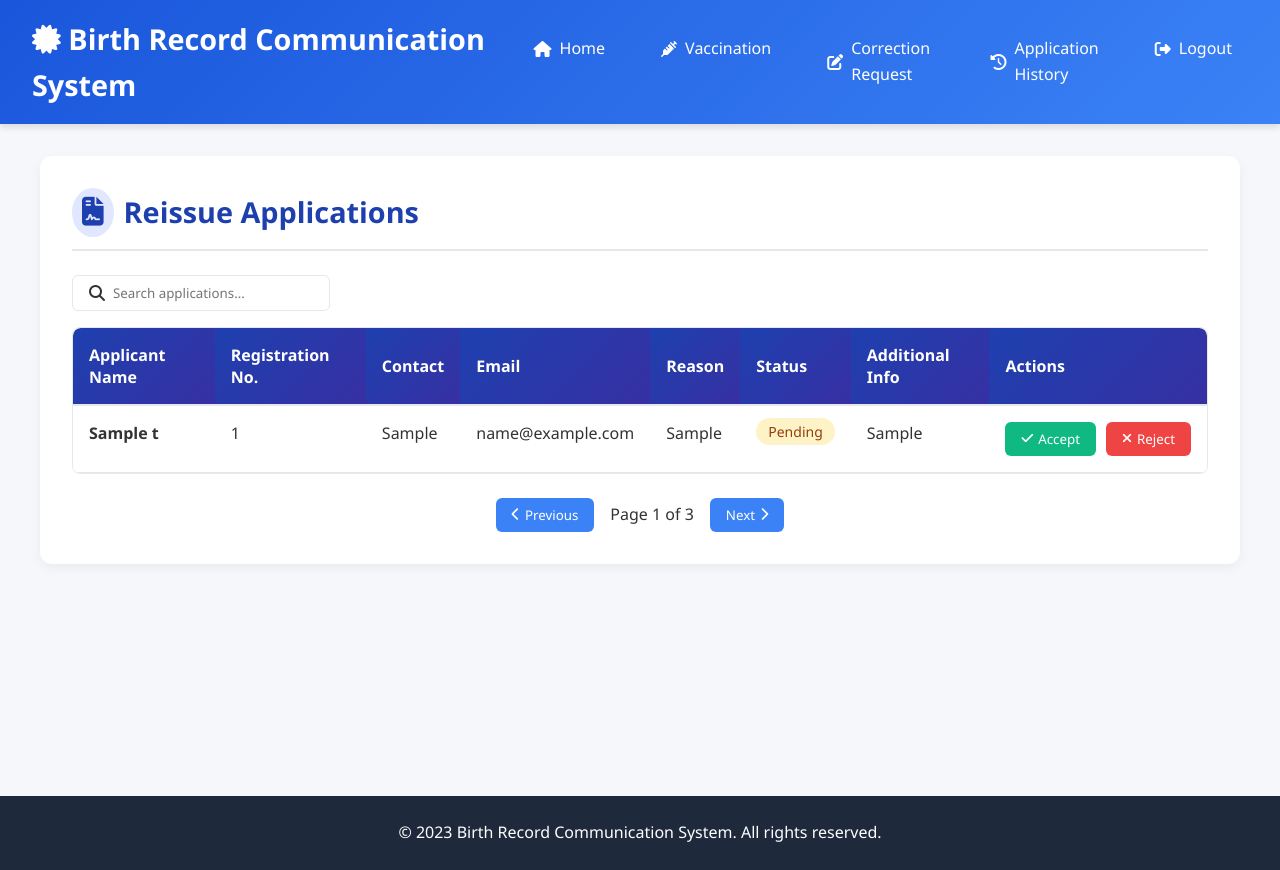
After one commit to Saj1d-prompt/BirthRecordCommunicationSystem, a PHP site: page /reissueAdminView.php in a window 1280 px wide. The commit adds this page. Run offline with PHP 8.4, Linux system fonts and the light colour scheme; tables that the repository leaves empty hold one stand-in row (values such as "Sample post").

Commit message:
reissue admin view backend

```diff
--- a/reissue.php
+++ b/reissue.php
@@ -59,6 +59,8 @@ include "database.php";
                 <li><a href="#">Vaccination</a></li>
                 <li><a href="reissue.php">Certificate Reissue</a></li>
                 <li><a href="./patient_user/correction.html">Correction Request</a></li>
+                <li><a href="reissue.html">Certificate Reissue</a></li>
+                <li><a href="Patient_user/correctionRequest.html">Correction Request</a></li>
                 <li><a href="index.html" onclick="logout()">Logout</a></li>
             </ul>
         </nav>
--- /dev/null
+++ b/reissueAdminView.php
@@ -0,0 +1,488 @@
+<?php
+include "database.php";
+
+$sql = "SELECT applicantName, birthRegistrationNum, contactNum, email, reason, additionalInfo FROM reissueapp_t";
+$result = $conn->query($sql);
+?>
+
+<!DOCTYPE html>
+<html lang="en">
+<head>
+    <meta charset="UTF-8">
+    <meta name="viewport" content="width=device-width, initial-scale=1.0">
+    <title>Admin Dashboard | Birth Record Communication System</title>
+    <link rel="stylesheet" href="https://cdnjs.cloudflare.com/ajax/libs/font-awesome/6.4.0/css/all.min.css">
+    <style>
+
+        * {
+            margin: 0;
+            padding: 0;
+            box-sizing: border-box;
+            font-family: 'Segoe UI', Tahoma, Geneva, Verdana, sans-serif;
+        }
+
+        body {
+            background-color: #f5f7fa;
+            color: #333;
+            line-height: 1.6;
+        }
+
+
+        .header {
+            background: linear-gradient(135deg, #1a56db 0%, #3b82f6 100%);
+            color: white;
+            padding: 1rem 2rem;
+            display: flex;
+            justify-content: space-between;
+            align-items: center;
+            box-shadow: 0 4px 6px rgba(0, 0, 0, 0.1);
+            position: sticky;
+            top: 0;
+            z-index: 100;
+        }
+
+        .header h1 {
+            font-size: 1.8rem;
+            font-weight: 600;
+        }
+
+        .nav-links {
+            display: flex;
+            list-style: none;
+            gap: 1.5rem;
+        }
+
+        .nav-links a {
+            color: white;
+            text-decoration: none;
+            font-weight: 500;
+            padding: 0.5rem 1rem;
+            border-radius: 4px;
+            transition: background-color 0.3s;
+            display: flex;
+            align-items: center;
+            gap: 0.5rem;
+        }
+
+        .nav-links a:hover {
+            background-color: rgba(255, 255, 255, 0.2);
+        }
+
+
+        .adminSection {
+            padding: 2rem;
+            min-height: calc(100vh - 160px);
+        }
+
+        .adminContainer {
+            background-color: white;
+            border-radius: 12px;
+            box-shadow: 0 4px 12px rgba(0, 0, 0, 0.05);
+            padding: 2rem;
+            max-width: 1200px;
+            margin: 0 auto;
+        }
+
+        .adminContainer h2 {
+            color: #1e40af;
+            margin-bottom: 1.5rem;
+            font-size: 1.8rem;
+            border-bottom: 2px solid #e5e7eb;
+            padding-bottom: 0.75rem;
+            display: flex;
+            align-items: center;
+            gap: 10px;
+        }
+
+        .adminContainer h2 i {
+            background: #e0e7ff;
+            padding: 10px;
+            border-radius: 50%;
+        }
+
+
+        .table-container {
+            overflow-x: auto;
+            margin-bottom: 1.5rem;
+            border-radius: 8px;
+            border: 1px solid #e5e7eb;
+        }
+
+        .applications-table {
+            width: 100%;
+            border-collapse: collapse;
+            min-width: 800px;
+        }
+
+
+        .applications-table th {
+            background: linear-gradient(135deg, #1e40af 0%, #3730a3 100%);
+            padding: 1rem;
+            text-align: left;
+            font-weight: 600;
+            color: white;
+            border-bottom: 2px solid #e5e7eb;
+            position: sticky;
+            top: 0;
+        }
+
+        .applications-table th:first-child {
+            border-top-left-radius: 8px;
+        }
+
+        .applications-table th:last-child {
+            border-top-right-radius: 8px;
+        }
+
+        .applications-table td {
+            padding: 1rem;
+            border-bottom: 1px solid #e5e7eb;
+            vertical-align: top;
+        }
+
+
+        .applications-table tbody tr {
+            background-color: white;
+        }
+
+        .applications-table tbody tr:hover {
+            background-color: #f9fafb;
+        }
+
+
+        .applicant-name {
+            font-weight: 600;
+        }
+
+
+        .action-buttons {
+            display: flex;
+            gap: 10px;
+        }
+
+        .accept-btn, .reject-btn {
+            padding: 0.5rem 1rem;
+            border: none;
+            border-radius: 6px;
+            font-weight: 500;
+            cursor: pointer;
+            transition: all 0.2s;
+            display: flex;
+            align-items: center;
+            gap: 5px;
+        }
+
+        .accept-btn {
+            background-color: #10b981;
+            color: white;
+        }
+
+        .accept-btn:hover:not(:disabled) {
+            background-color: #059669;
+        }
+
+        .reject-btn {
+            background-color: #ef4444;
+            color: white;
+        }
+
+        .reject-btn:hover:not(:disabled) {
+            background-color: #dc2626;
+        }
+
+        .accept-btn:disabled, .reject-btn:disabled {
+            background-color: #d1d5db;
+            color: #9ca3af;
+            cursor: not-allowed;
+        }
+
+
+        .status-badge {
+            padding: 0.25rem 0.75rem;
+            border-radius: 100px;
+            font-size: 0.875rem;
+            font-weight: 500;
+        }
+
+        .status-pending {
+            background-color: #fef3c7;
+            color: #92400e;
+        }
+
+        .status-approved {
+            background-color: #d1fae5;
+            color: #065f46;
+        }
+
+        .status-rejected {
+            background-color: #fee2e2;
+            color: #991b1b;
+        }
+
+
+        .pagination {
+            display: flex;
+            justify-content: center;
+            align-items: center;
+            gap: 1rem;
+            margin-top: 1.5rem;
+        }
+
+        .pagination button {
+            background-color: #3b82f6;
+            color: white;
+            border: none;
+            padding: 0.5rem 1rem;
+            border-radius: 6px;
+            cursor: pointer;
+            transition: background-color 0.2s;
+            display: flex;
+            align-items: center;
+            gap: 5px;
+        }
+
+        .pagination button:hover {
+            background-color: #2563eb;
+        }
+
+
+        .footer {
+            background-color: #1e293b;
+            color: white;
+            text-align: center;
+            padding: 1.5rem;
+            margin-top: 2rem;
+        }
+
+
+        @media (max-width: 1024px) {
+            .nav-links {
+                gap: 0.8rem;
+            }
+
+            .nav-links a {
+                padding: 0.4rem 0.8rem;
+                font-size: 0.9rem;
+            }
+
+            .header h1 {
+                font-size: 1.5rem;
+            }
+        }
+
+        @media (max-width: 768px) {
+            .header {
+                flex-direction: column;
+                text-align: center;
+                padding: 1rem;
+            }
+
+            .nav-links {
+                margin-top: 1rem;
+                flex-wrap: wrap;
+                justify-content: center;
+                gap: 0.5rem;
+            }
+
+            .adminSection {
+                padding: 1rem;
+            }
+
+            .adminContainer {
+                padding: 1.5rem;
+            }
+
+            .applications-table th,
+            .applications-table td {
+                padding: 0.75rem 0.5rem;
+            }
+
+            .action-buttons {
+                flex-direction: column;
+            }
+        }
+
+
+        @keyframes buttonClick {
+            0% { transform: scale(1); }
+            50% { transform: scale(0.95); }
+            100% { transform: scale(1); }
+        }
+
+        .accept-btn:active:not(:disabled),
+        .reject-btn:active:not(:disabled),
+        .pagination button:active {
+            animation: buttonClick 0.2s;
+        }
+
+
+        .table-header {
+            display: flex;
+            justify-content: space-between;
+            align-items: center;
+            margin-bottom: 1rem;
+        }
+
+        .search-box {
+            display: flex;
+            align-items: center;
+            background: white;
+            border: 1px solid #e5e7eb;
+            border-radius: 6px;
+            padding: 0.5rem 1rem;
+        }
+
+        .search-box input {
+            border: none;
+            outline: none;
+            margin-left: 0.5rem;
+            width: 200px;
+        }
+    </style>
+</head>
+<body>
+    <Header class="header">
+        <h1><i class="fas fa-certificate"></i> Birth Record Communication System</h1>
+        <nav>
+            <ul class="nav-links">
+                <li><a href="admin_dashboard.html"><i class="fas fa-home"></i> Home</a></li>
+                <li><a href="#"><i class="fas fa-syringe"></i> Vaccination</a></li>
+                <li><a href="#"><i class="fas fa-edit"></i> Correction Request</a></li>
+                <li><a href="#"><i class="fas fa-history"></i> Application History</a></li>
+                <li><a href="index.html" onclick="logout()"><i class="fas fa-sign-out-alt"></i> Logout</a></li>
+            </ul>
+        </nav>
+    </Header>
+
+    <section class="adminSection">
+        <div class="adminContainer">
+            <h2><i class="fas fa-file-contract"></i> Reissue Applications</h2>
+
+            <div class="table-header">
+                <div class="search-box">
+                    <i class="fas fa-search"></i>
+                    <input type="text" placeholder="Search applications...">
+                </div>
+            </div>
+
+            <div class="table-container">
+                <table class="applications-table">
+                    <thead>
+                        <tr>
+                            <th>Applicant Name</th>
+                            <th>Registration No.</th>
+                            <th>Contact</th>
+                            <th>Email</th>
+                            <th>Reason</th>
+                            <th>Status</th>
+                            <th>Additional Info</th>
+                            <th>Actions</th>
+                        </tr>
+                    </thead>
+                    <tbody>
+                        <?php
+                        if ($result->num_rows > 0) {
+                            $count = 0;
+                            while ($row = $result->fetch_assoc()) {
+                                $count++;
+                        ?>
+                        <tr>
+                            <td><span class="applicant-name"><?php echo $row['applicantName']; ?></span></td>
+                            <td><?php echo $row['birthRegistrationNum']; ?></td>
+                            <td><?php echo $row['contactNum']; ?></td>
+                            <td><?php echo $row['email']; ?></td>
+                            <td><?php echo $row['reason']; ?></td>
+                            <td><span class="status-badge status-pending">Pending</span></td>
+                            <td><?php echo $row['additionalInfo']; ?></td>
+                            <td>
+                                <div class="action-buttons">
+                                    <button class="accept-btn" onclick="processApplication(this, 'accept')">
+                                        <i class="fas fa-check"></i> Accept
+                                    </button>
+                                    <button class="reject-btn" onclick="processApplication(this, 'reject')">
+                                        <i class="fas fa-times"></i> Reject
+                                    </button>
+                                </div>
+                            </td>
+                        </tr>
+                        <?php
+                            }
+                        } else {
+                            echo "<tr><td colspan='8' style='text-align: center;'>No applications found</td></tr>";
+                        }
+                        $conn->close();
+                        ?>
+                    </tbody>
+                </table>
+            </div>
+            <div class="pagination">
+                <button id="prevBtn"><i class="fas fa-chevron-left"></i> Previous</button>
+                <span id="pageInfo">Page 1 of 3</span>
+                <button id="nextBtn">Next <i class="fas fa-chevron-right"></i></button>
+            </div>
+        </div>
+    </section>
+
+    <footer class="footer">
+        <p>© 2023 Birth Record Communication System. All rights reserved.</p>
+    </footer>
+
+    <script>
+        function processApplication(button, action) {
+            const row = button.closest('tr');
+            const statusCell = row.querySelector('td:nth-child(6)');
+            const buttons = row.querySelectorAll('.accept-btn, .reject-btn');
+
+            if (action === 'accept') {
+                statusCell.innerHTML = '<span class="status-badge status-approved">Approved</span>';
+                buttons.forEach(btn => btn.disabled = true);
+                button.classList.add('active');
+            } else if (action === 'reject') {
+                statusCell.innerHTML = '<span class="status-badge status-rejected">Rejected</span>';
+                buttons.forEach(btn => btn.disabled = true);
+                button.classList.add('active');
+            }
+
+
+            console.log(`Application ${action}ed`);
+        }
+
+
+        document.getElementById('nextBtn').addEventListener('click', function() {
+            const pageInfo = document.getElementById('pageInfo');
+            const currentPage = parseInt(pageInfo.textContent.match(/\d+/)[0]);
+            if (currentPage < 3) {
+                pageInfo.textContent = `Page ${currentPage + 1} of 3`;
+            }
+        });
+
+        document.getElementById('prevBtn').addEventListener('click', function() {
+            const pageInfo = document.getElementById('pageInfo');
+            const currentPage = parseInt(pageInfo.textContent.match(/\d+/)[0]);
+            if (currentPage > 1) {
+                pageInfo.textContent = `Page ${currentPage - 1} of 3`;
+            }
+        });
+
+        function logout() {
+            alert('Logging out...');
+
+        }
+
+
+        document.querySelector('.search-box input').addEventListener('keyup', function() {
+            const searchText = this.value.toLowerCase();
+            const rows = document.querySelectorAll('.applications-table tbody tr');
+
+            rows.forEach(row => {
+                const text = row.textContent.toLowerCase();
+                if (text.includes(searchText)) {
+                    row.style.display = '';
+                } else {
+                    row.style.display = 'none';
+                }
+            });
+        });
+    </script>
+</body>
+</html>
```
